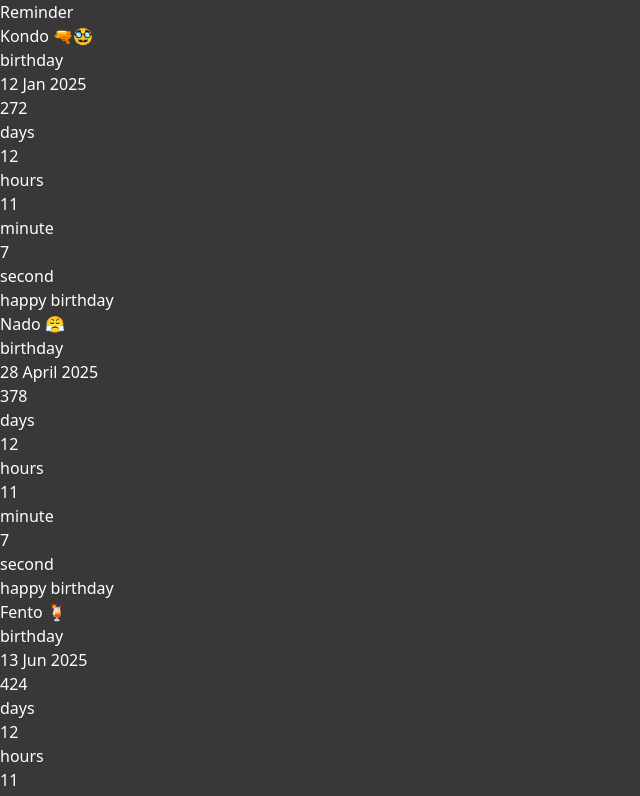
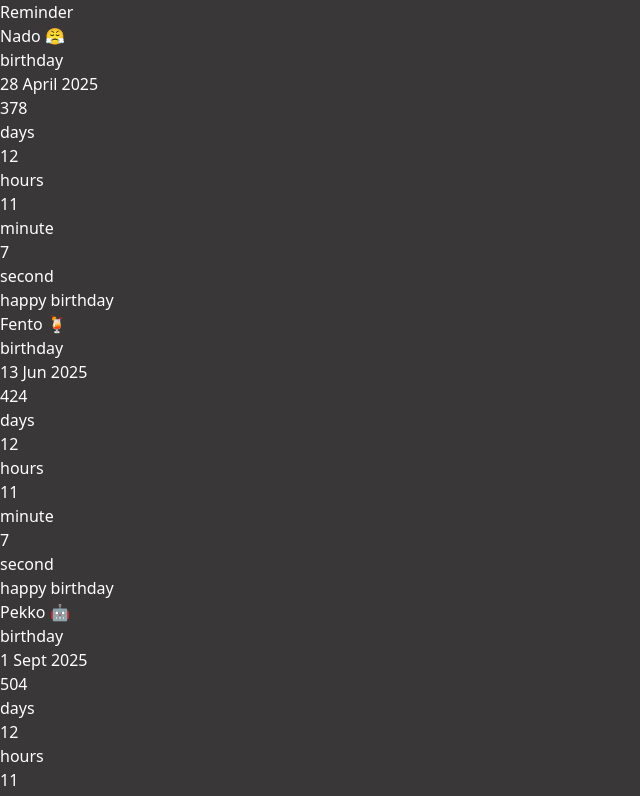
Before and after one commit to Kunjghevariya/reminder, a React (Vite) app: page / in a window 1280 px wide. Shown: the top 796 px of the page, without its empty margins (0-640 px from the left). Built offline with nearby package versions, Linux system fonts and the light colour scheme.

Commit message:
Update App.jsx

```diff
--- a/src/App.jsx
+++ b/src/App.jsx
@@ -10,7 +10,7 @@ const App = () => {
     { name: "Matko 🛢️", reminde: "birthday", date: "19 Sept 2025", desc: "happy birthday" },
     { name: "Pekko 🤖", reminde: "birthday", date: "1 Sept 2025", desc: "happy birthday" },
     { name: "Tikadi 💊", reminde: "birthday", date: "26 Jan 2026", desc: "happy birthday" },
-    { name: "Kondo 🔫🥸", reminde: "birthday", date: "12 Jan 2025", desc: "happy birthday" },
+    { name: "Kondo 🔫🥸", reminde: "birthday", date: "12 Jan 2026", desc: "happy birthday" },
     { name: "Vedu 😎", reminde: "birthday", date: "17 Nov 2025", desc: "happy birthday" },
     { name: "Divlo 👩‍⚕️", reminde: "birthday", date: "08 Sept 2025", desc: "happy birthday" },
     { name: "Nado 😤", reminde: "birthday", date: "28 April 2025", desc: "happy birthday" },
```
